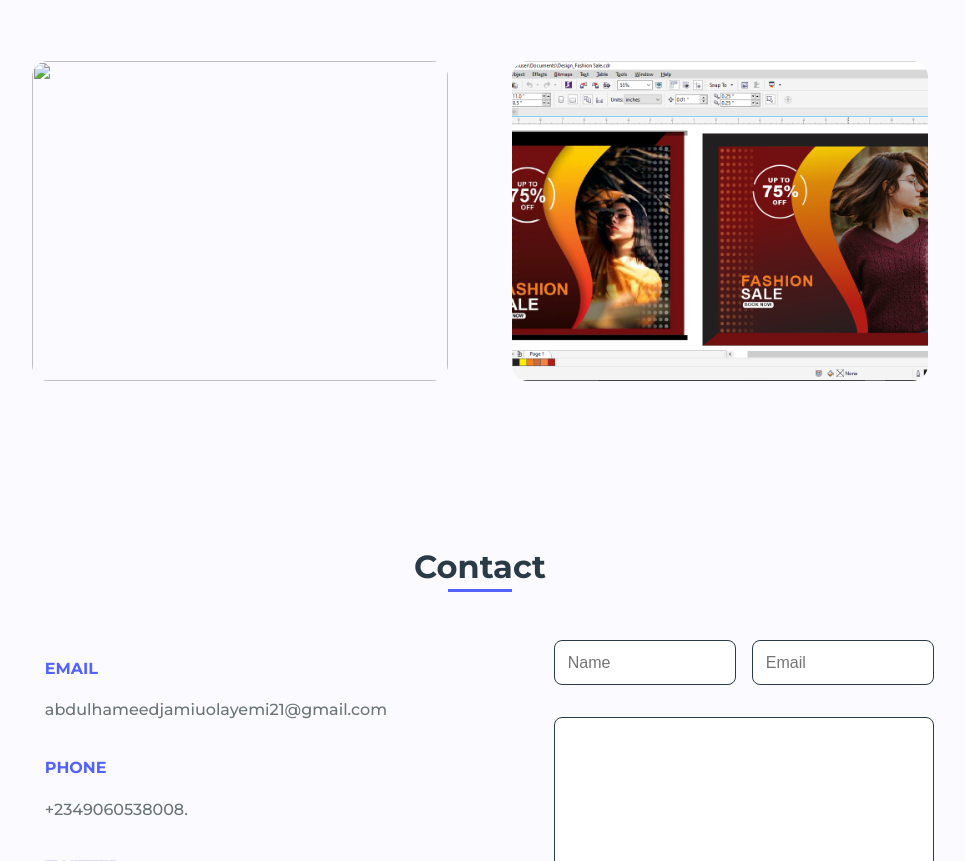
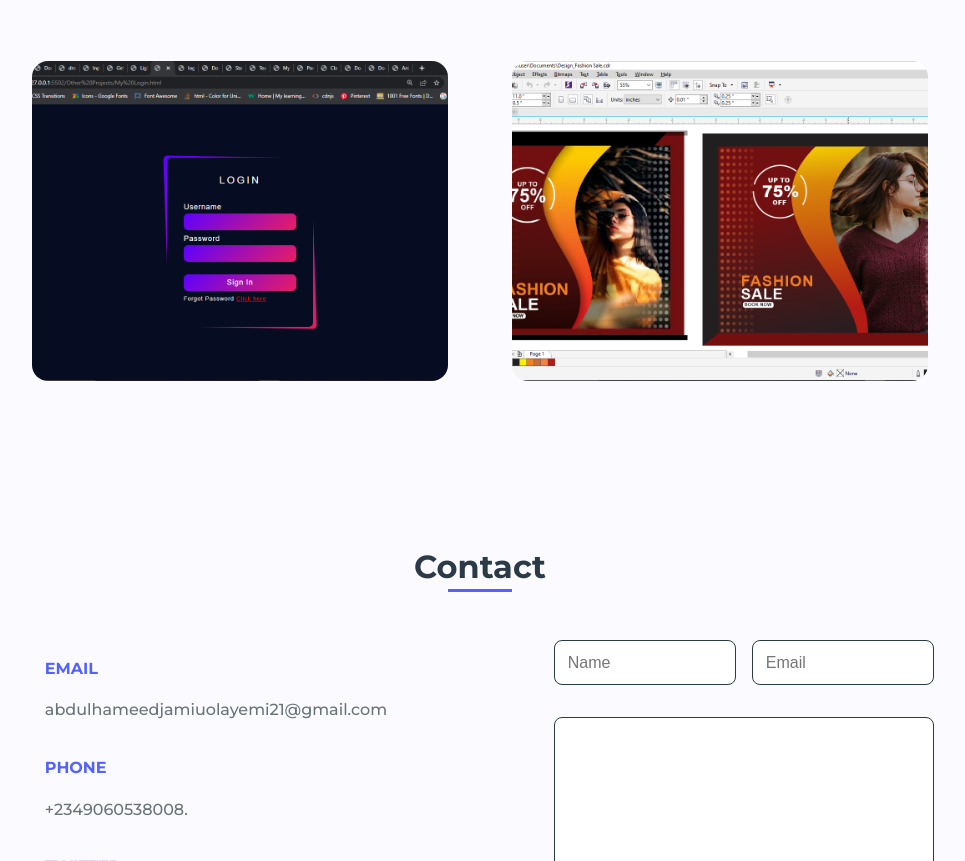
Before and after one commit to JamiuAbdulHameed/My-Portfolio-2, a plain HTML site: page index.html in a window 1280 px wide. Shown: the part 2890-3751 px from the top of the page, without its empty margins (160-1125 px from the left). Drawn offline with nearby package versions, Linux system fonts and the light colour scheme; a script that the page names is missing; files whose address does not match are found by name.

Commit message:
Update index.html

```diff
--- a/index.html
+++ b/index.html
@@ -122,7 +122,7 @@
                         </div>
 
                         <div class="box">
-                            <img src="/Portfolio 2/images/Login 2.png" alt="">
+                            <img src="/images/Login 2.png" alt="">
                         </div>
 
                         <div class="box">
```
